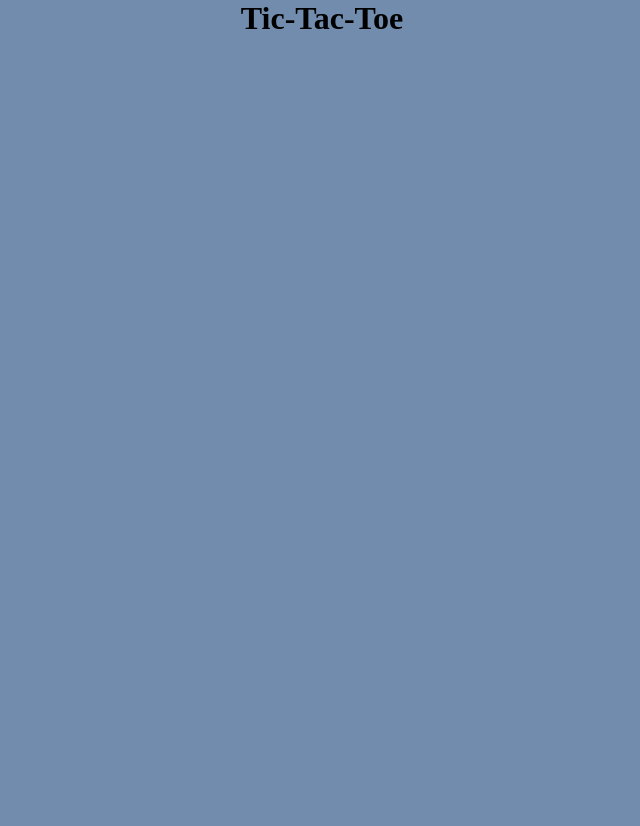
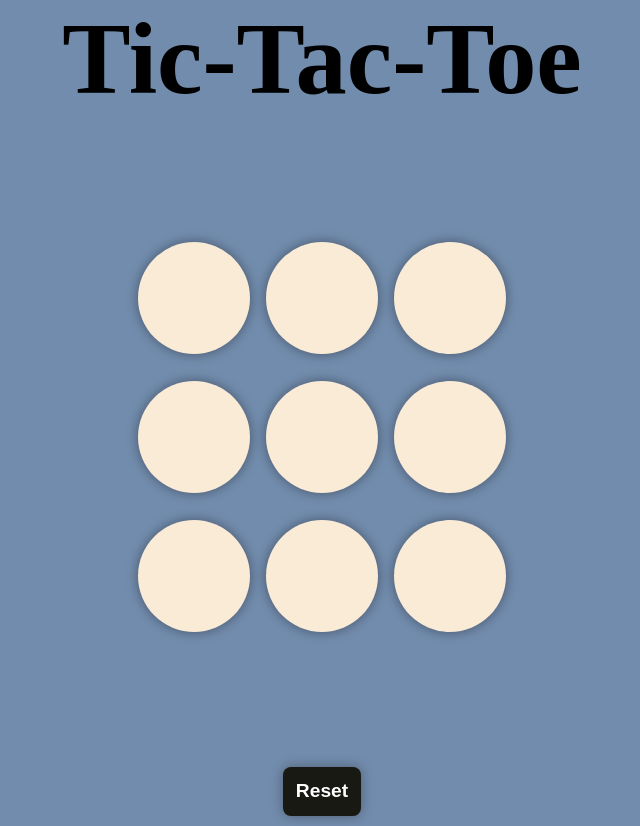
Before and after one commit to Sohan-shil/Tic-Tac-Toe-game, a plain HTML site: page index.html in a window 1280 px wide. Shown: the whole page, without its empty margins (318-958 px from the left). Before the commit the page ends 800 px from the top, so only its background shows below. Drawn offline with Linux system fonts and the light colour scheme.

Commit message:
Completed the design

```diff
--- a/index.html
+++ b/index.html
@@ -1,16 +1,36 @@
 <!DOCTYPE html>
 <html lang="en">
+
 <head>
     <meta charset="UTF-8">
-    <meta name="viewport" content="width=\, initial-scale=1.0">
+    <meta name="viewport" content="width=device-width, initial-scale=1.0">
     <title>Tic-tac-toe</title>
     <link rel="stylesheet" href="style.css">
 </head>
+
 <body>
     <h1>Tic-Tac-Toe</h1>
+    <div class="winner">
+        <p>Winner</p>
+        <button class="newGame">New Game</button>
+    </div>
+    <main>
+    <div class="container">
+        <div class="game">
+            <button class="btn"></button>
+            <button class="btn"></button>
+            <button class="btn"></button>
+            <button class="btn"></button>
+            <button class="btn"></button>
+            <button class="btn"></button>
+            <button class="btn"></button>
+            <button class="btn"></button>
+            <button class="btn"></button>
+        </div>
+    </div>
+    <button class="reset">Reset</button>
+    <script src="app.js"></script>
+</main>
+</body>
 
-
-
-    <script src="app.js"></script>
-</body>
 </html>
--- a/style.css
+++ b/style.css
@@ -1,10 +1,71 @@
 * {
-    margin: 0;
-    padding: 0;
-    box-sizing: border-box;
-    background-color: #728cad;
+  margin: 0;
+  padding: 0;
+  box-sizing: border-box;
+  background-color: #728cad;
+  text-align: center;
+}
+
+p {
+font-size: 5vmax;
+font-weight: 600;
+color: #ffde21;
+margin: 15px ;
+}
+
+.winner {
+    display: none;
 }
 
 h1 {
-    text-align: center;
+    font-size: 8vmax;
 }
+
+.container {
+  height: 80vmin;
+  display: flex;
+  justify-content: center;
+  align-items: center;
+}
+
+.game {
+  height: 50vmin;
+  width: 50vmin;
+  display: flex;
+  justify-content: center;
+  align-items: center;
+  flex-wrap: wrap;
+  gap: 1rem;
+}
+
+.btn {
+  width: 14vmin ;
+  height: 14vmin ;
+  border: none;
+  border-radius: 50%;
+  background-color: antiquewhite;
+  color: #ffde21;
+  box-shadow: 0 0 12px rgba(0, 0, 0, 0.4);
+  font-size: 12px;
+}
+
+.btn:hover {
+  box-shadow: 0 0 12px rgba(0, 0, 0, 0.19);
+}
+
+.reset, .newGame {
+    margin: 10px;
+  color: #fff;
+  background-color: #191913;
+  padding: 0.83rem;
+  border-radius: 8px;
+  font-size: 1.2rem;
+  font-weight: 600;
+  border: none;
+  box-shadow: 0 0 12px rgba(27, 26, 26, 0.4);
+  cursor: pointer;
+}
+
+.reset:hover, .newGame:hover {
+  background-color: #232322;
+}
```
